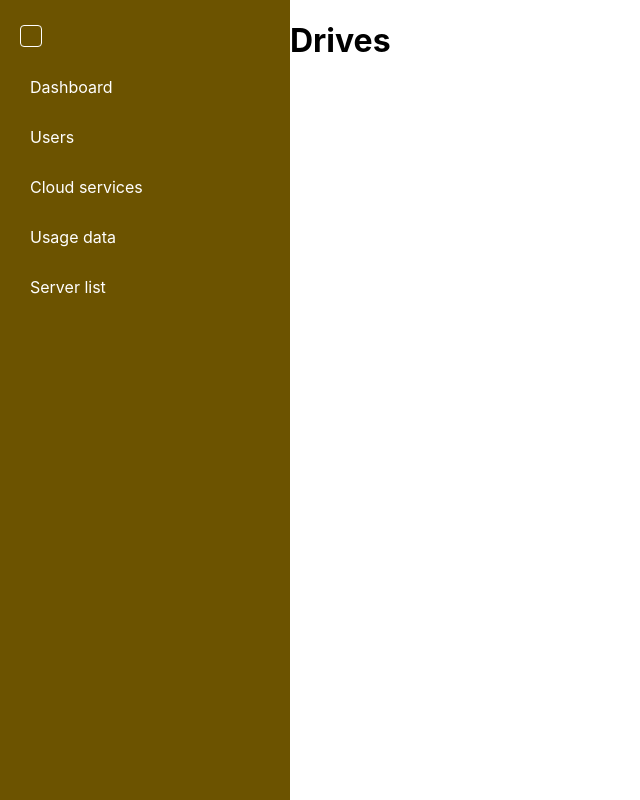
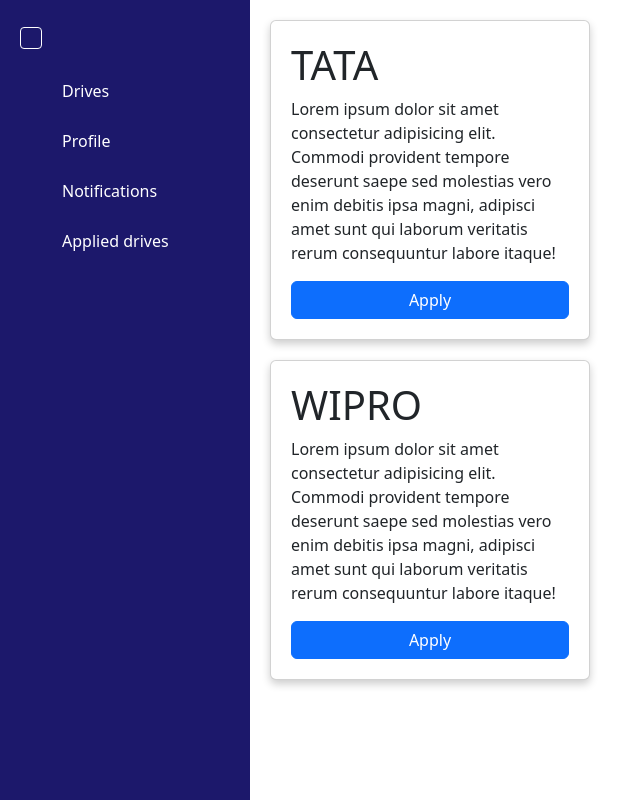
Before and after one commit to AmithSunil/Training-and-Placement-portal, a React (Create React App) app: page / in a window 1280 px wide. Shown: the whole page, without its empty margins (0-640 px from the left). Built offline with nearby package versions, Linux system fonts and the light colour scheme.

Commit message:
Korem koode

```diff
--- a/package.json
+++ b/package.json
@@ -6,6 +6,7 @@
     "@testing-library/jest-dom": "^5.17.0",
     "@testing-library/react": "^13.4.0",
     "@testing-library/user-event": "^13.5.0",
+    "bootstrap": "^5.3.3",
     "classnames": "^2.2.6",
     "react": "^18.2.0",
     "react-dom": "^18.2.0",
--- a/src/App.js
+++ b/src/App.js
@@ -3,6 +3,7 @@
 import {BrowserRouter as Router, Route, Routes} from 'react-router-dom';
 import Drives from './components/Drives';
 import Profile from './components/Profile';
+import AppliedDrives from './components/AppliedDrives';
 
 
 function App() {
@@ -13,7 +14,7 @@
         <Routes>
           <Route path="/" element={<Drives />} />
           <Route path="/drives" element={<Drives />} />
-
+          <Route path="/applieddrives" element={<AppliedDrives />} />
           <Route path="/profile" element={<Profile />} />
            {/* <Route path="/upcoming" component={Upcoming}>
            </Route> */}
--- /dev/null
+++ b/src/components/AppliedDrives.jsx
@@ -0,0 +1,25 @@
+import React from 'react';
+import './applied.css';
+
+const AppliedDrives = () => {
+  return (
+    <div className='main'>
+        <h1>
+            Applied Drives
+        </h1>
+        <div>
+            <div className='drive-card'>
+            <h4>
+                Drive 1
+            </h4>
+            <div className='status'>
+                <h6>Status: Passed onto Round 2</h6>
+                <h6>Date:25/2/24</h6>
+            </div>
+            </div>
+        </div>
+     </div>
+  );
+};
+
+export default AppliedDrives;
--- /dev/null
+++ b/src/components/DriveCard.jsx
@@ -0,0 +1,23 @@
+import React from 'react';
+import  'bootstrap/dist/css/bootstrap.min.css';
+
+const DriveCard = ({detail}) => {
+
+
+    return (
+    <div>
+        <div className='card'>
+        <h1>
+            {detail.title}
+        </h1>
+
+        <p>{detail.description}</p>
+
+
+        <button type="button" class="btn btn-primary">Apply</button>
+        </div>
+    </div>
+  );
+};
+
+export default DriveCard;
--- a/src/components/Drives.jsx
+++ b/src/components/Drives.jsx
@@ -1,7 +1,31 @@
 import React from 'react';
+import './drives.css';
+import DriveCard from './DriveCard';
 
 const Drives = () => {
-    return ( <h1>Drives</h1> );
+
+    const drives =[
+
+        {
+            title: 'TATA',
+            description: 'Lorem ipsum dolor sit amet consectetur adipisicing elit. Commodi provident tempore deserunt saepe sed molestias vero enim debitis ipsa magni, adipisci amet sunt qui laborum veritatis rerum consequuntur labore itaque!',
+        },
+        {
+
+            title: 'WIPRO',
+            description: 'Lorem ipsum dolor sit amet consectetur adipisicing elit. Commodi provident tempore deserunt saepe sed molestias vero enim debitis ipsa magni, adipisci amet sunt qui laborum veritatis rerum consequuntur labore itaque!',
+
+        }
+    ]
+
+
+
+    return(
+    <div>
+        <DriveCard detail={drives[0]} />
+        <DriveCard detail={drives[1]}/>
+    </div>
+    );
 }
 
 export default Drives;
--- a/src/components/Sidebar.jsx
+++ b/src/components/Sidebar.jsx
@@ -5,11 +5,11 @@
 import './sidebar.css';
 
 const menuItems = [
-  { title: "Dashboard", icon:"" },
-  { title: "Users", icon: "" },
-  { title: "Cloud services", icon: "" },
-  { title: "Usage data", icon: "" },
-  { title: "Server list", icon: "" }
+  { title: "Drives", icon:"" },
+  { title: "Profile", icon: "" },
+  { title: "Notifications", icon: "" },
+  { title: "Applied drives", icon: "" },
+
 ];
 
 const Sidebar = () => {
--- /dev/null
+++ b/src/components/applied.css
@@ -0,0 +1,13 @@
+.main{
+
+    margin: 1rem 2rem;
+}
+
+
+.drive-card{
+
+    box-shadow: 0 4px 8px 0 rgba(0,0,0,0.2);
+    padding: 1rem;
+    margin: 1rem 0rem;
+    border-radius: 8px;
+}
--- /dev/null
+++ b/src/components/drives.css
@@ -0,0 +1,6 @@
+.card{
+    width: 20rem;
+    margin: 20px;
+    box-shadow: 0 4px 8px 0 rgba(0,0,0,0.2);
+    padding: 20px;
+}
--- a/src/components/sidebar.css
+++ b/src/components/sidebar.css
@@ -34,7 +34,7 @@
 
   .sidebar {
     min-width: 250px;
-    background: rgb(108, 83, 0);
+    background: rgb(28, 24, 107);
     padding: 20px;
     color: white;
     transition: 0.4s ease-in;
--- a/src/index.css
+++ b/src/index.css
@@ -1,10 +1,6 @@
 body {
   margin: 0;
-  font-family: -apple-system, BlinkMacSystemFont, 'Segoe UI', 'Roboto', 'Oxygen',
-    'Ubuntu', 'Cantarell', 'Fira Sans', 'Droid Sans', 'Helvetica Neue',
-    sans-serif;
-  -webkit-font-smoothing: antialiased;
-  -moz-osx-font-smoothing: grayscale;
+  font-family: 'Roboto', sans-serif;
 }
 
 code {
```
Also changed, not shown: 1 other file (tests, documents, lock files or other folders).
